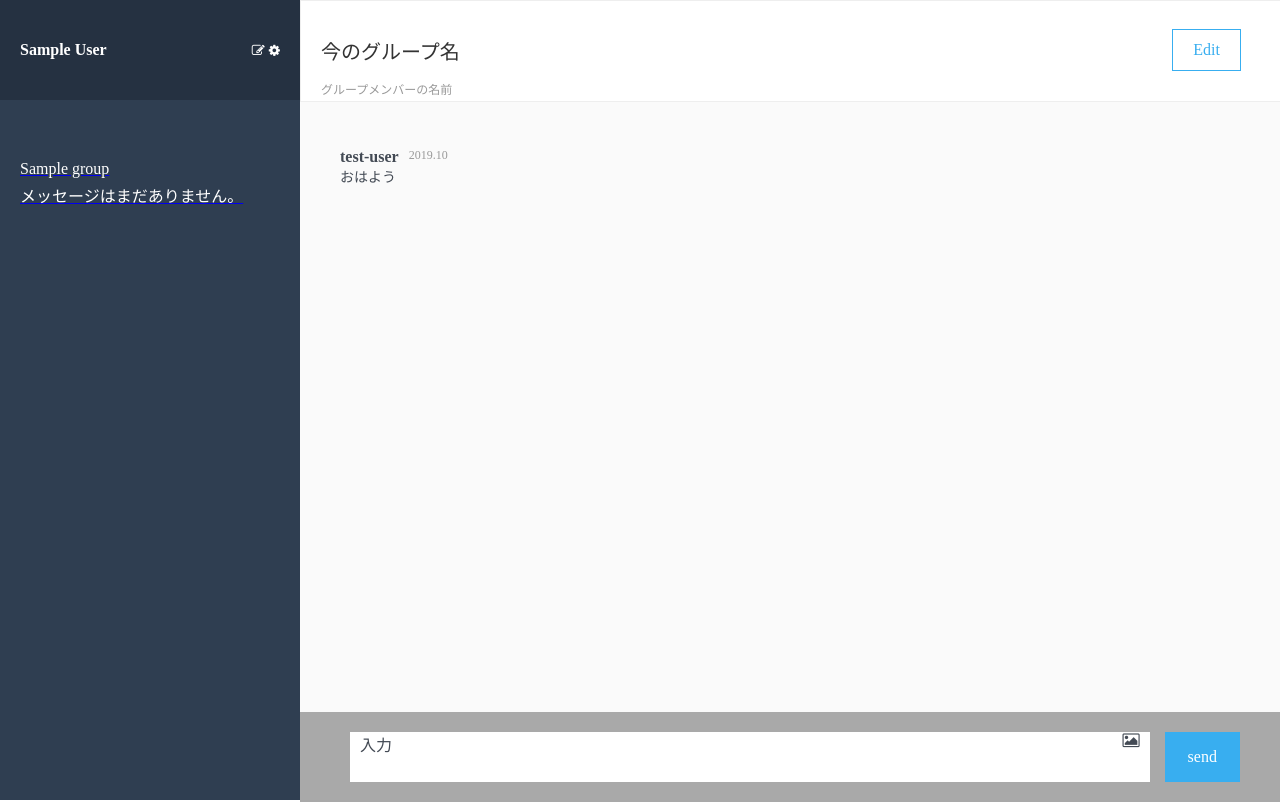
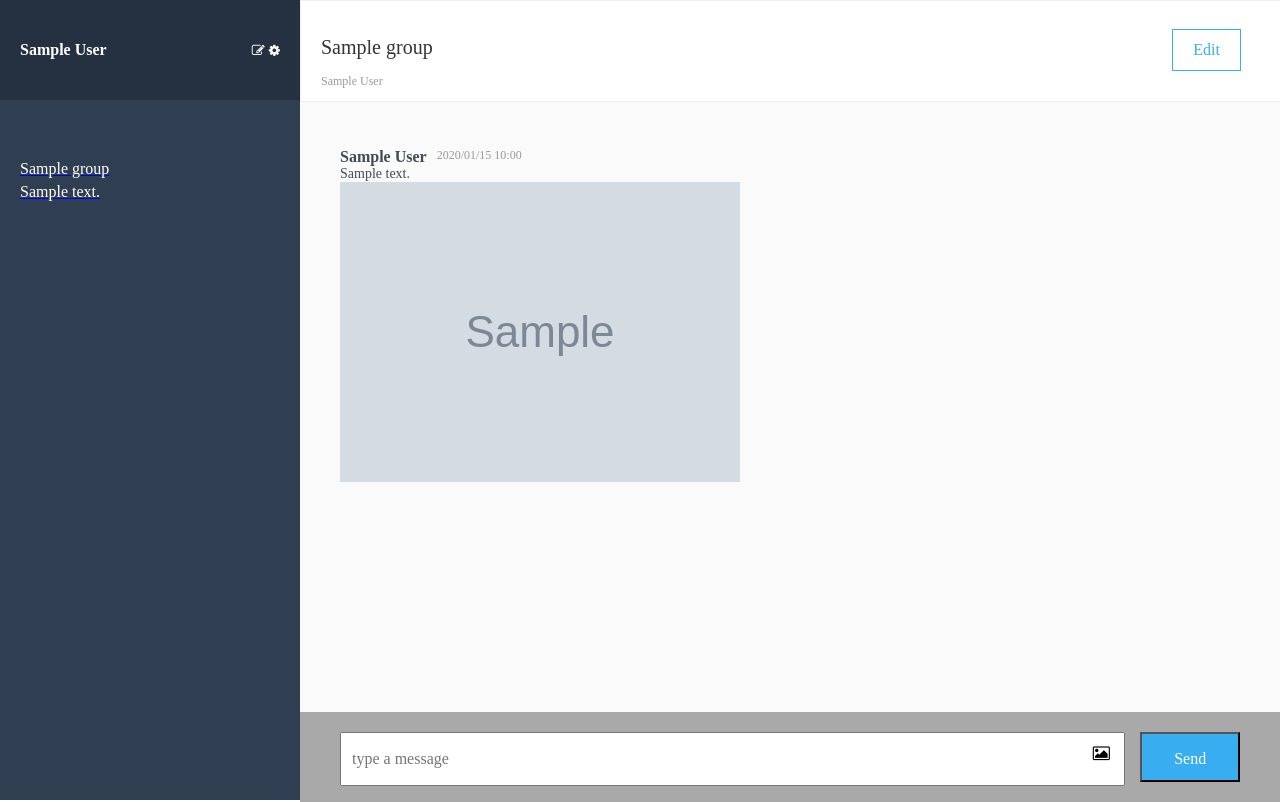
Before and after one commit to kana0313/chat-space, a Rails app: page /groups/1/messages in a window 1280 px wide. Run offline with Rails 7, Linux system fonts and the light colour scheme; a user stored in the database is signed in; tables that the repository leaves empty hold one stand-in row (values such as "Sample post"); grey boxes marked "Sample" are stand-in pictures; style sheets or scripts are compiled from the project's sources; some libraries are stand-ins or nearby versions.

Commit message:
メッセージ送信機能実装

```diff
--- a/app/assets/stylesheets/_main.scss
+++ b/app/assets/stylesheets/_main.scss
@@ -165,41 +165,35 @@ padding-left: 20px;
 .form{
   background-color: darkgrey;
   bottom: 0;
-  height: 90px;
-  padding: 0 40px;
+  height: 50px;
+  padding: 20px 40px;
 }
-.newMessage{
-  background-color: darkgrey;
-  height: 50px;
+.new_message{
   display: -webkit-flex;
   display: flex;
-  width: 100%;
-  padding: 20px 0;
+  position: relative;
+}
+.form__message{
+  font-size: 16px;
   color: #434A54;
+  height: 50px;
+  width: calc(100vw - 495px);
+}
+.form__message::placeholder{
+padding-left: 10px;
 
 }
-
-.inputBox{
-  width: 1060px;
-  height: 50px;
-  margin-left: 10px;
-  background-color:#ffffff;
-  position: relative;
-
-&__text{
-  font-size: 16px;
-  position: absolute;
-  left: 10px;
+.form__mask{
+  position:absolute;
+  top: 13px;
+  right: 130px;
 }
 
-
-&__image{
-  position: absolute;
-  right: 10px;
-}
+.form__mask__image{
+ right: 10px;
 }
 
-.sendBtn{
+.form__submit{
   background: #38AEF0;
   margin-left: 15px;
   color: #ffffff;
@@ -208,3 +202,8 @@ padding-left: 20px;
   width: 100px;
   text-align:center
 }
+
+
+.hidden{
+  display: none;
+}
--- a/app/controllers/groups_controller.rb
+++ b/app/controllers/groups_controller.rb
@@ -1,6 +1,7 @@
 class GroupsController < ApplicationController
 
   def index
+
   end
 
   def new
--- a/app/controllers/messages_controller.rb
+++ b/app/controllers/messages_controller.rb
@@ -1,6 +1,31 @@
 class MessagesController < ApplicationController
+  before_action :set_group
+
   def index
+    @message = Message.new
+    @messages = @group.messages.includes(:user)
+    @member =@group.users
+  end
+
+  def create
+    @message = @group.messages.new(message_params)
+    if @message.save
+      redirect_to group_messages_path(@group), notice: 'メッセージが送信されました'
+    else
+      @messages = @group.messages.includes(:user)
+      flash.now[:alert] = 'メッセージを入力してください。'
+      render :index
+    end
 
 
   end
+  private
+
+  def message_params
+    params.require(:message).permit(:content, :image).merge(user_id: current_user.id)
+  end
+
+  def set_group
+    @group = Group.find(params[:group_id])
+  end
 end
--- a/app/controllers/users_controller.rb
+++ b/app/controllers/users_controller.rb
@@ -1,4 +1,8 @@
 class UsersController < ApplicationController
+
+  def index
+  end
+
 
   def edit
   end
--- a/app/models/group.rb
+++ b/app/models/group.rb
@@ -1,5 +1,14 @@
 class Group < ApplicationRecord
   has_many :group_users
   has_many :users, through: :group_users
+  has_many :messages
   validates :name, presence: true, uniqueness: true
+
+  def show_last_message
+    if (last_message = messages.last).present?
+      last_message.content? ? last_message.content : '画像が投稿されています'
+    else
+      'まだメッセージはありません。'
+    end
+  end
 end
--- a/app/views/devise/shared/_side_bar.html.haml
+++ b/app/views/devise/shared/_side_bar.html.haml
@@ -16,4 +16,4 @@
         .group__name
           = group.name
         .group__message
-          メッセージはまだありません。
+          = group.show_last_message
--- /dev/null
+++ b/app/views/groups/create.html.haml
@@ -0,0 +1 @@
+-# 作った
--- /dev/null
+++ b/app/views/groups/update.html.haml
@@ -0,0 +1 @@
+-# 作った
--- /dev/null
+++ b/app/views/messages/_message.html.haml
@@ -0,0 +1,11 @@
+.message
+  .message__info
+    .message__info__talker
+      = message.user.name
+    .message__info__date
+      = message.created_at.strftime("%Y/%m/%d %H:%M")
+  .message__text
+    -if message.content.present?
+      %p.lower-message__content
+        = message.content
+    = image_tag message.image.url, class: 'lower-message__image' if message.image.present?
--- a/app/views/messages/index.html.haml
+++ b/app/views/messages/index.html.haml
@@ -4,26 +4,21 @@
     .mainHeader
       .mainHeader__leftBox
         .mainHeader__leftBox__currentGroup
-          今のグループ名
+          = @group.name
         .mainHeader__leftBox__memberList
-          グループメンバーの名前
+          - @member.each do |member|
+            = member.name
+
+
       .mainHeader__btn
         Edit
     .messages
-      .message
-        .message__info
-          .message__info__talker
-            test-user
-          .message__info__date
-            2019.10
-        .message__text
-          おはよう
+      = render partial: 'message', collection: @messages
     .form
-      .newMessage
-        .inputBox
-          .inputBox__text
-            入力
-          .inputBox__image
-            = fa_icon 'image'
-        .sendBtn
-          send
+      = form_for [@group, @message] do |f|
+        = f.text_field :content, class: 'form__message', placeholder: 'type a message'
+        .form__mask
+          = f.label :image, class: 'form__mask__image' do
+            = fa_icon 'picture-o', class: 'icon'
+            = f.file_field :image, class: 'hidden'
+        = f.submit 'Send', class: 'form__submit'
--- /dev/null
+++ b/app/views/users/index.html.haml
@@ -0,0 +1 @@
+-# 作った
--- /dev/null
+++ b/app/views/users/update.html.haml
@@ -0,0 +1 @@
+-# 作った
```
Also changed, not shown: app/models/message.rb (added, +7 -0 lines), app/uploaders/image_uploader.rb (added, +47 -0 lines), db/migrate/20191021231504_create_messages.rb (added, +11 -0 lines), Gemfile, Gemfile.lock, db/schema.rb.
